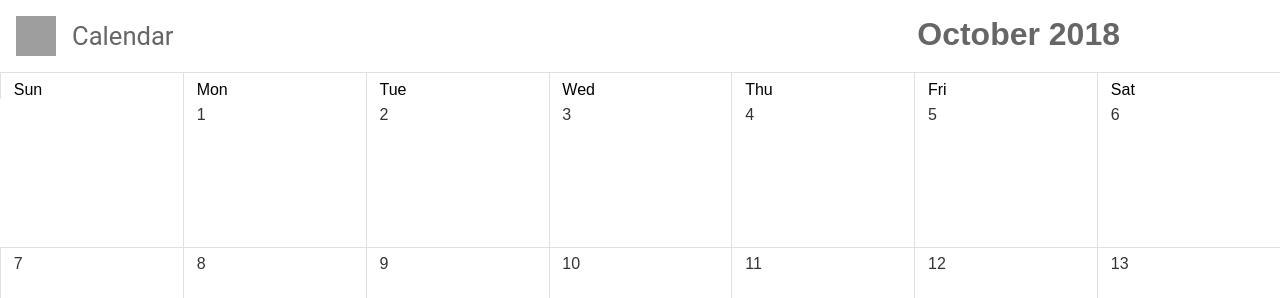
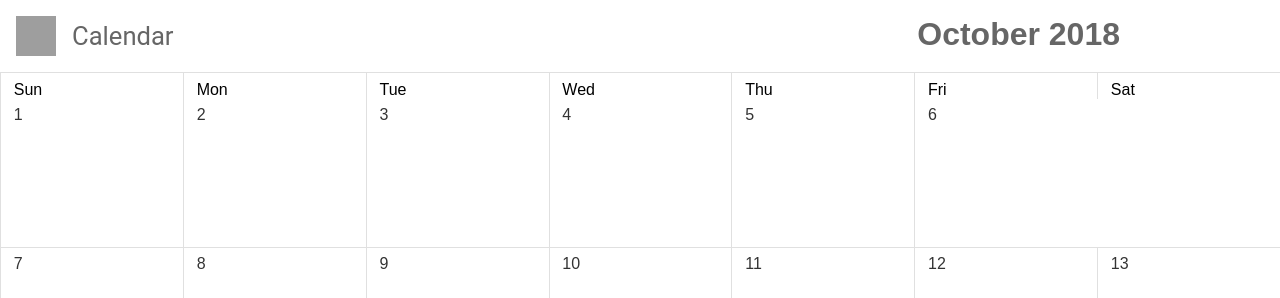
Before and after one commit to theboynextdoor/calendar-app, a React (Create React App) app: page / in a window 1280 px wide. Shown: the top 298 px of the page. Built offline with nearby package versions, Linux system fonts and the light colour scheme; grey boxes are pictures that could not be loaded.

Commit message:
Refactor RenderWeeks into Weeks Component

```diff
--- /dev/null
+++ b/src/components/Calendar/Views/Day.js
@@ -0,0 +1,25 @@
+import React from 'react';
+import PropTypes from 'prop-types';
+import '../master.css';
+
+
+function Day(props) {
+    return (
+        <div className="calendar__day" style={props.style}>
+            <span className="calendar__label">{props.day}</span>
+            {props.children}
+        </div>
+    );
+}
+
+
+Day.propTypes = {
+    day: PropTypes.string
+};
+
+Day.defaultProps = {
+    style: {},
+    reminder: {}
+};
+
+export default Day;
--- /dev/null
+++ b/src/components/Calendar/Views/Weeks.js
@@ -0,0 +1,60 @@
+import React from 'react';
+import lastDayOfWeek from 'date-fns/last_day_of_week';
+import isEqual from 'date-fns/is_equal';
+import getISOWeek from "date-fns/get_iso_week";
+import getYear from "date-fns/get_year";
+import getDate from "date-fns/get_date";
+import Reminders from "../../Reminder/Reminders";
+import Day from "./Day";
+
+// Day(Key, day, style, reminders)
+function Weeks({dates, onClick, getReminders }) {
+  // get the last day of the week from the first day in the list
+  let lastDayInWeek = lastDayOfWeek(dates[0]);
+
+  // stores the day inside a week
+  let week = [];
+
+  // stores the weeks
+  let weeks = [];
+
+  for (let nth = 0; nth <= dates.length; nth++) {
+    // create day component
+    // create reminder component
+    // store reminder component inside day component
+    let dayComponent = (
+      <Day key={dates[nth]} day={getDate(dates[nth]).toString()} style={nth === 0 ? _styleDay(dates[nth]) : {}}>
+        <Reminders reminders={getReminders(dates[nth])} onClick={onClick}/>
+      </Day>
+    );
+
+    if (isEqual(lastDayInWeek, lastDayOfWeek(dates[nth]))) {
+      week.push(dayComponent);
+    } else {
+      weeks.push(<div className="calendar__week" key={getISOWeek(dates[nth]) + "-" + getYear(dates[nth])}>{week}</div>);
+      // reset week
+      week = [];
+      // add new day to the empty week
+      week.push(dayComponent);
+
+      lastDayInWeek = lastDayOfWeek(dates[nth]);
+    }
+
+  }
+
+  return (
+    <React.Fragment>
+      {weeks}
+    </React.Fragment>
+  );
+}
+
+function _styleDay(num) {
+  return {
+    marginLeft: num * 14.2857143 + "%",
+    borderLeft: "1px solid #e0e0e0"
+  }
+}
+
+
+export default Weeks;
--- a/src/components/Calendar/index.js
+++ b/src/components/Calendar/index.js
@@ -16,7 +16,7 @@ import isEqual from 'date-fns/is_equal';
 import getDay from "date-fns/get_day";
 import getISOWeek from "date-fns/get_iso_week";
 import getYear from "date-fns/get_year";
-
+import Weeks from "./Views/Weeks";
 
 // TODO
 // 1. Reminder form doesn't close
@@ -30,7 +30,8 @@ class Calendar extends Component {
       isFormDisplayed: false
     }
 
-    this.handleClickingReminder = this.handleClickingReminder.bind(this);
+    this.handleReminderClick = this.handleReminderClick.bind(this);
+    this.getRemindersFromDay = this.getRemindersFromDay.bind(this);
     this.closeModal = this.closeModal.bind(this);
 
   }
@@ -45,7 +46,7 @@ class Calendar extends Component {
     });
   }
 
-  handleClickingReminder(event, id) {
+  handleReminderClick(event, id) {
     let reminder = this.getReminder(id);
 
     this.setState({
@@ -59,55 +60,18 @@ class Calendar extends Component {
     });
   }
 
-  getDayReminders(dayId) {
+  getRemindersFromDay(dayId) {
     let day = this.props.days[dayId];
 
     if (!day) {
-        return null;
+      return null;
     }
 
     let reminders = this.props.reminders;
 
     return day.reminders.map((reminder) => {
-        return reminders[reminder];
+      return reminders[reminder];
     });
-  }
-
-  renderWeeks() {
-    let days = this.props.days;
-    let dates = Object.keys(days);
-    let currentWeek = lastDayOfWeek(dates[0]);
-    let weeks = [];
-    let week = [];
-
-    for (let nth = 0; nth <= dates.length; nth++) {
-      // create day jsx
-      let dayElement = (
-        <Day
-            key={dates[nth]}
-            day={(getDate(dates[nth])).toString()}
-            style={nth === 0 ? _styleDay(getDay(dates[nth])) : {}}
-        >
-            {
-                <Reminders reminders={this.getDayReminders(dates[nth])} onClick={this.handleClickingReminder}/>
-            }
-        </Day>
-      );
-
-      if(isEqual(currentWeek, lastDayOfWeek(dates[nth]))) {
-        week.push(dayElement);
-      } else {
-        weeks.push(<div className="calendar__week" key={getISOWeek(dates[nth]) + "-" + getYear(dates[nth])}>{week}</div>);
-        // reset week
-        week = [];
-        // add new day to the empty week
-        week.push(dayElement);
-
-        currentWeek = lastDayOfWeek(dates[nth]);
-      }
-    }
-
-    return weeks;
   }
 
   renderReminderForm() {
@@ -131,13 +95,17 @@ class Calendar extends Component {
 
   render() {
     let { isFormDisplayed } = this.state;
-    let reminderForm = isFormDisplayed ? this.renderReminderForm : null;
-    let weeks = this.renderWeeks();
+    let reminderForm = isFormDisplayed ? this.renderReminderForm() : null;
+    let dates = Object.keys(this.props.days);
 
     return (
       <div className="calendar">
         <Header />
-        {weeks}
+        <Weeks
+          dates={dates}
+          onClick={this.handleReminderClick}
+          getReminders={this.getRemindersFromDay}
+        />
         {reminderForm}
       </div>
     );
```
Also changed, not shown: src/components/Calendar/Week/Weeks.js (deleted, +0 -9 lines), src/components/Calendar/Day/Container.js (deleted).
